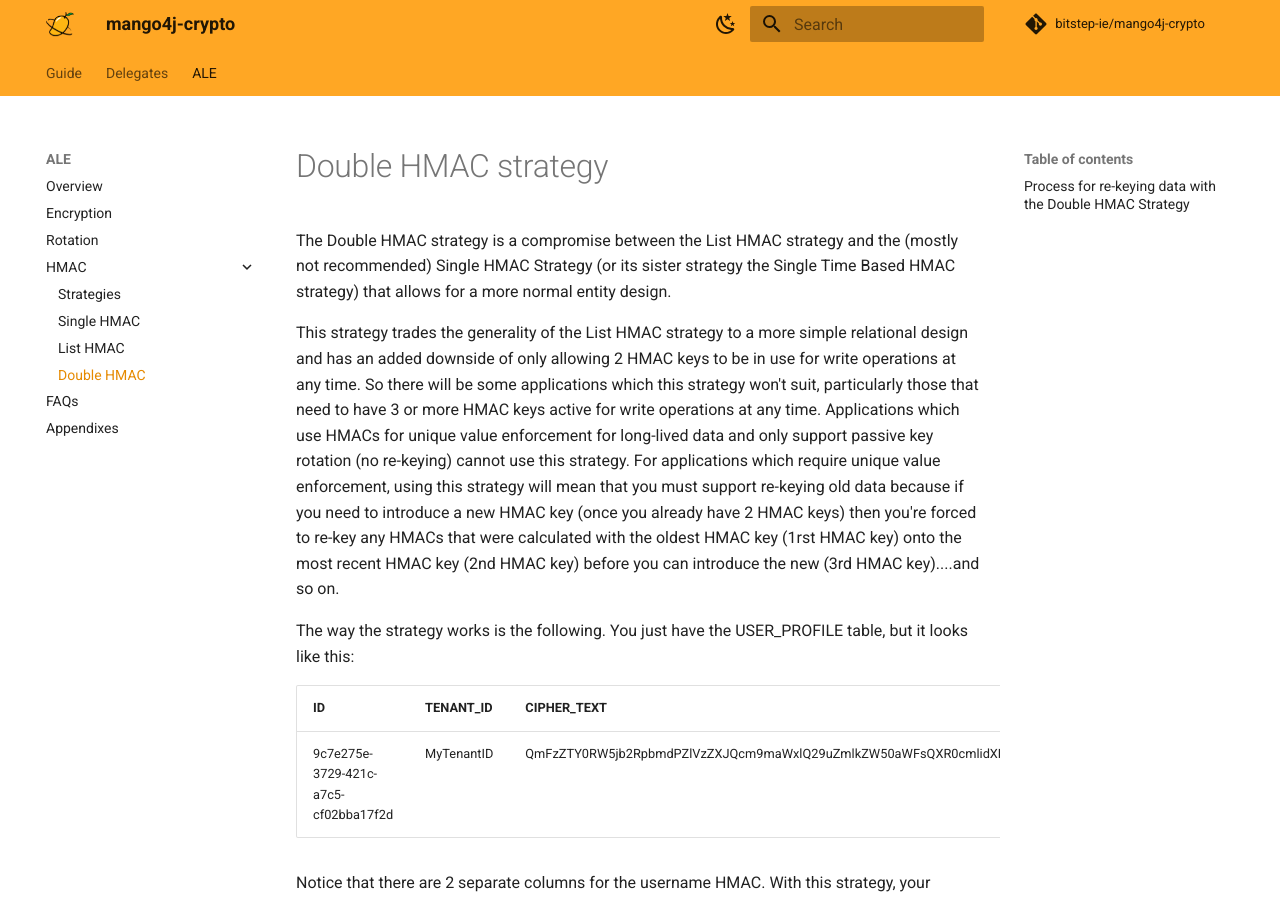
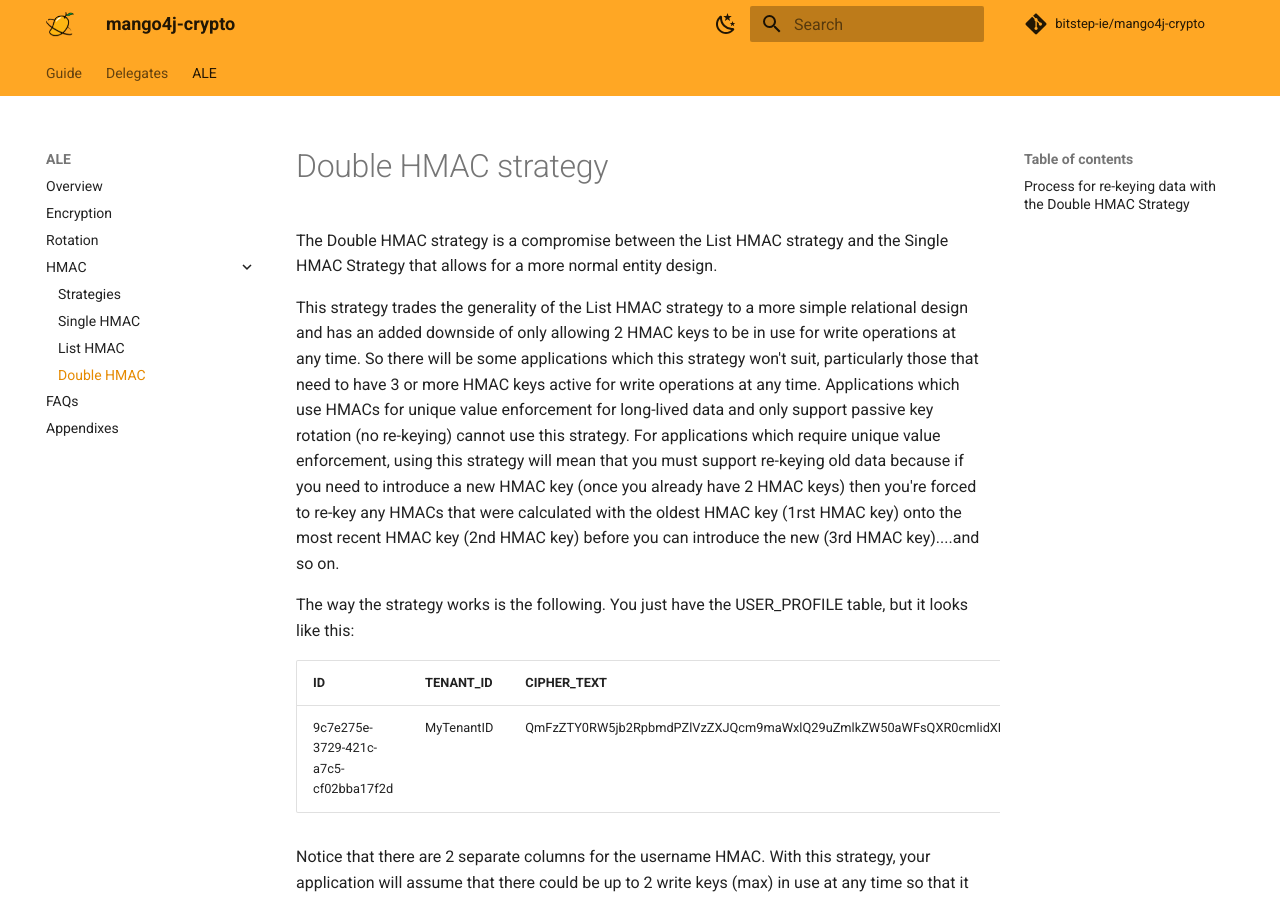
Before and after one commit to bitstep-ie/mango4j-crypto, an MkDocs documentation site: the page built from documentation/docs/general/hmac-strategies/double-hmac.md, in a window 1280 px wide and 900 px high. Built offline with MkDocs 1.6.1 and Material for MkDocs 9.7.7, drawn with Linux system fonts in a browser that asks for light colours; comment, search, counter and statistics services are not loaded; the version menu is left out.

Commit message:
Some final edits

```diff
--- a/documentation/docs/general/hmac-strategies/double-hmac.md
+++ b/documentation/docs/general/hmac-strategies/double-hmac.md
@@ -1,8 +1,7 @@
 # Double HMAC strategy
 
-The Double HMAC strategy is a compromise between the List HMAC strategy and the (mostly not recommended) Single HMAC
-Strategy (or its sister strategy the Single Time Based HMAC
-strategy) that allows for a more normal entity design.
+The Double HMAC strategy is a compromise between the List HMAC strategy and the Single HMAC Strategy that allows for a
+more normal entity design.
 
 This strategy trades the generality of the List HMAC strategy to a more simple relational design and has an added
 downside of only allowing 2 HMAC keys to be in use for write
```
Also changed, not shown: documentation/docs/general/hmac-strategies/hmac-strategies.md (+2 -2 lines).
